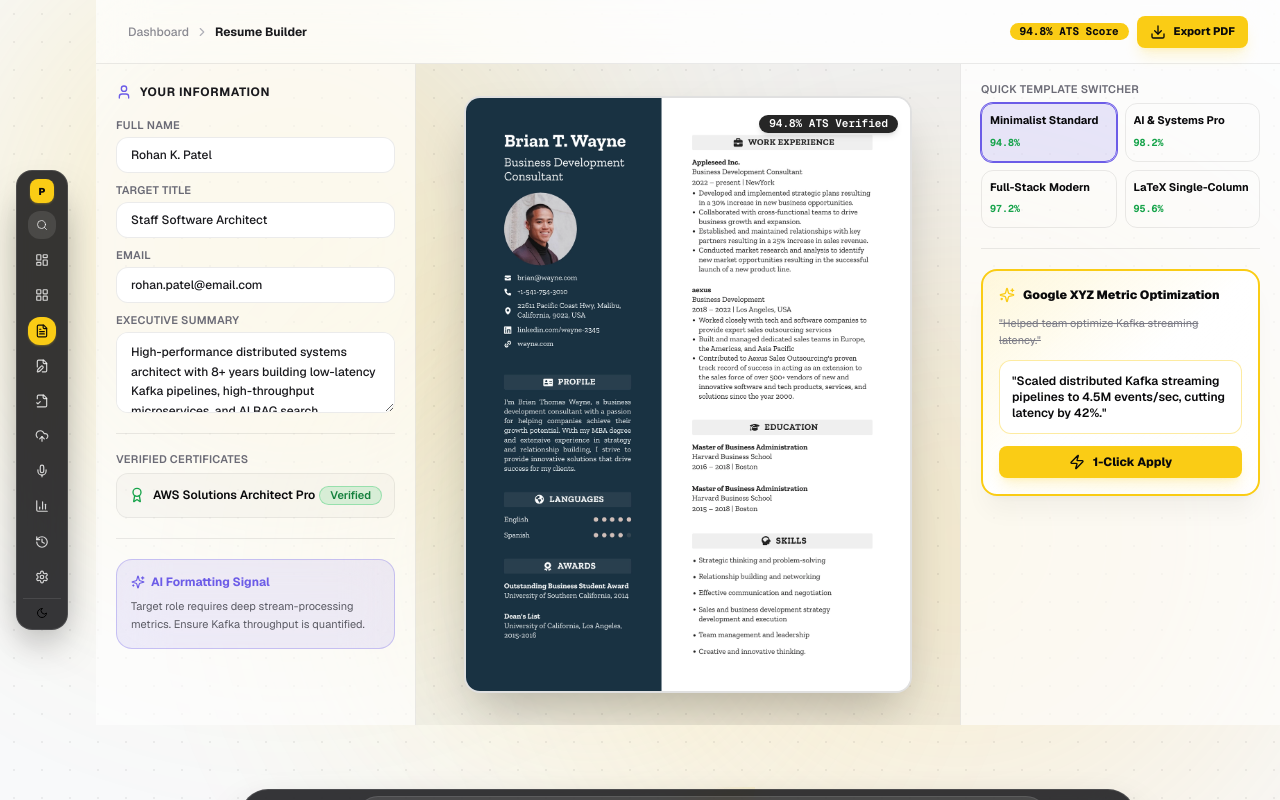
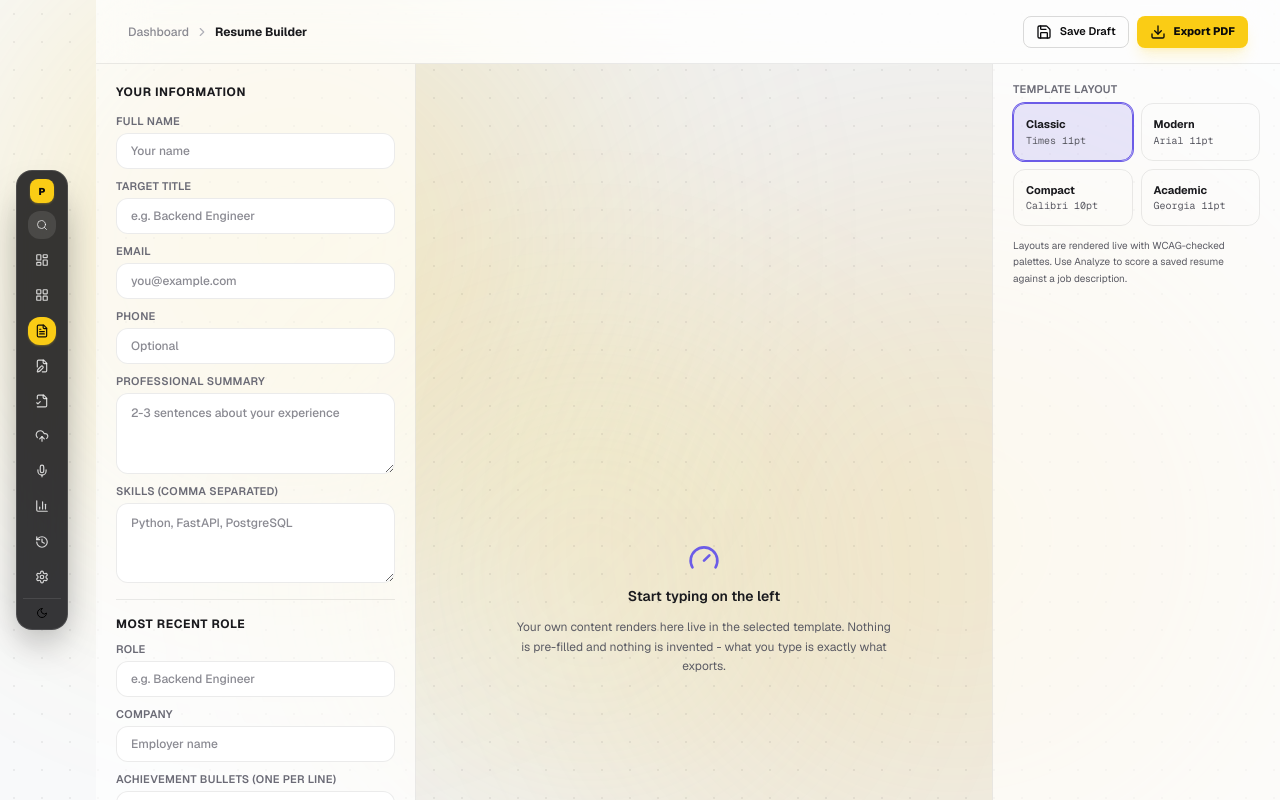
Before and after one commit to ITshortbot/PlaceMind, a Next.js app in the folder frontend/: page /resume in a window 1280 px wide. Shown: the top 800 px of the page. Built offline with nearby package versions, Linux system fonts and the light colour scheme.

Commit message:
feat: honest Resume Builder - user content renders live into real template families, save draft, print export; removes Rohan persona, static webp preview, fake ATS badges, fabricated certificate

```diff
--- a/frontend/src/app/resume/page.tsx
+++ b/frontend/src/app/resume/page.tsx
@@ -1,62 +1,211 @@
+// ============================================================================
+// File: frontend/src/app/resume/page.tsx
+// Description: Resume Builder - edit your own content, render it live into a
+//              real template family, score it on demand, print/export, and
+//              save drafts to the backend. No fabricated sample persona, no
+//              static preview images, no unearned badges.
+// ============================================================================
 'use client';
 
-// ============================================================================
-// File: frontend/src/app/resume/page.tsx
-// Description: Tab 3 - Resume: 3-Column Editor from Wireframe v1
-//              Left: "Your Info" (Details, Photo, Certificates, AI Tips)
-//              Center: "Live Preview" (Hero physical document canvas)
-//              Right: "Templates & Suggestions" (Template picker + XYZ rewrites)
-//              Bottom: Persistent AI Command Bar
-// ============================================================================
-
-import React, { useState } from 'react';
-import Image from 'next/image';
-import Link from 'next/link';
+import React, { useMemo, useState } from 'react';
 import { AppShell } from '@/components/app/AppShell';
 import { TopBar } from '@/components/app/TopBar';
 import { Button } from '@/components/ui/Button';
+import { Label } from '@/components/ui/Label';
 import { Input } from '@/components/ui/Input';
 import { Textarea } from '@/components/ui/Textarea';
-import { Label } from '@/components/ui/Label';
-import { Card } from '@/components/ui/Card';
-import { Badge } from '@/components/ui/Badge';
 import { Separator } from '@/components/ui/Separator';
-import { Progress } from '@/components/ui/Progress';
-import {
-  Download,
-  Sparkles,
-  Zap,
-  Check,
-  Award,
-  Upload,
-  FileCheck,
-  User,
-  ShieldCheck,
-} from 'lucide-react';
+import { ResumePreview } from '@/components/templates/ResumePreview';
+import { buildPalette } from '@/lib/color/engine';
+import { createResume } from '@/lib/api/resumes';
+import { Download, Save, Gauge } from 'lucide-react';
+import type { ResumeContent, StyleSpec } from '@/types/templates';
 
-const TEMPLATES = [
-  { id: 1, name: 'Minimalist Standard', file: '/assets/Resume/rem1.webp', ats: 94.8 },
-  { id: 3, name: 'AI & Systems Pro', file: '/assets/Resume/rem3.webp', ats: 98.2 },
-  { id: 4, name: 'Full-Stack Modern', file: '/assets/Resume/rem4.webp', ats: 97.2 },
-  { id: 7, name: 'LaTeX Single-Column', file: '/assets/Resume/rem7.webp', ats: 95.6 },
+interface BuilderTemplate {
+  id: string;
+  name: string;
+  style: StyleSpec;
+}
+
+// Real template families rendered by ResumePreview - no thumbnail images.
+const BUILDER_TEMPLATES: BuilderTemplate[] = [
+  {
+    id: 'classic',
+    name: 'Classic',
+    style: {
+      layout: 'single_column',
+      font: 'Times',
+      size_pt: 11,
+      density: 'normal',
+      header_style: 'left',
+      section_order: ['summary', 'experience', 'education', 'skills', 'projects'],
+      mood: 'corporate',
+      hue: 220,
+    },
+  },
+  {
+    id: 'modern',
+    name: 'Modern',
+    style: {
+      layout: 'single_column',
+      font: 'Arial',
+      size_pt: 11,
+      density: 'normal',
+      header_style: 'banner',
+      section_order: ['summary', 'skills', 'experience', 'projects', 'education'],
+      mood: 'tech',
+      hue: 195,
+    },
+  },
+  {
+    id: 'compact',
+    name: 'Compact',
+    style: {
+      layout: 'single_column',
+      font: 'Calibri',
+      size_pt: 10,
+      density: 'compact',
+      header_style: 'left',
+      section_order: ['summary', 'experience', 'skills', 'projects', 'education'],
+      mood: 'minimal',
+      hue: 250,
+    },
+  },
+  {
+    id: 'academic',
+    name: 'Academic',
+    style: {
+      layout: 'single_column',
+      font: 'Georgia',
+      size_pt: 11,
+      density: 'normal',
+      header_style: 'centered',
+      section_order: ['summary', 'education', 'experience', 'projects', 'skills'],
+      mood: 'finance',
+      hue: 160,
+    },
+  },
 ];
 
+interface DraftState {
+  name: string;
+  title: string;
+  email: string;
+  phone: string;
+  summary: string;
+  skills: string;
+  role: string;
+  company: string;
+  bullets: string;
+  degree: string;
+  institution: string;
+  year: string;
+}
+
+const EMPTY_DRAFT: DraftState = {
+  name: '',
+  title: '',
+  email: '',
+  phone: '',
+  summary: '',
+  skills: '',
+  role: '',
+  company: '',
+  bullets: '',
+  degree: '',
+  institution: '',
+  year: '',
+};
+
 export default function ResumePage() {
-  const [selectedTemplate, setSelectedTemplate] = useState(TEMPLATES[0]);
-  const [appliedRewrite, setAppliedRewrite] = useState(false);
+  const [selectedTemplate, setSelectedTemplate] = useState(BUILDER_TEMPLATES[0]);
+  const [draft, setDraft] = useState<DraftState>(EMPTY_DRAFT);
+  const [saveState, setSaveState] = useState<'idle' | 'saving' | 'saved' | 'error'>('idle');
+  const [saveMessage, setSaveMessage] = useState<string>('');
 
-  // Resume Form Data
-  const [resumeData, setResumeData] = useState({
-    name: 'Rohan K. Patel',
-    title: 'Staff Software Architect',
-    email: 'rohan.patel@email.com',
-    phone: '+1 (555) 349-2049',
-    summary:
-      'High-performance distributed systems architect with 8+ years building low-latency Kafka pipelines, high-throughput microservices, and AI RAG search infrastructure.',
-    bullet1: 'Scaled distributed Kafka streaming pipelines to 4.5M events/sec, cutting latency by 42%.',
-    bullet2: 'Engineered cloud database index handling 250M queries daily with 99.99% uptime and zero data egress.',
-    skills: 'Distributed Systems, Kafka, Go, Rust, Python, pgvector, Next.js, Kubernetes',
+  const set = <K extends keyof DraftState>(key: K, value: DraftState[K]) =>
+    setDraft((prev) => ({ ...prev, [key]: value }));
+
+  // Map the form onto the typed ResumeContent the renderer consumes.
+  const content: ResumeContent = useMemo(() => {
+    const bulletList = draft.bullets
+      .split('\n')
+      .map((b) => b.trim())
+      .filter(Boolean);
+    return {
+      headline: draft.title || draft.name || 'Your Resume',
+      summary: draft.summary,
+      skills: draft.skills
+        .split(',')
+        .map((s) => s.trim())
+        .filter(Boolean),
+      experience:
+        draft.role || bulletList.length
+          ? [
+              {
+                role: draft.role || 'Role',
+                company: draft.company || null,
+                bullets: bulletList,
+              },
+            ]
+          : [],
+      projects: [],
+      education:
+        draft.degree || draft.institution
+          ? [
+              {
+                degree: draft.degree,
+                institution: draft.institution || null,
+                year: draft.year || null,
+              },
+            ]
+          : [],
+    };
+  }, [draft]);
+
+  const palette = useMemo(
+    () => buildPalette(selectedTemplate.style.mood, selectedTemplate.style.hue ?? undefined),
+    [selectedTemplate]
+  );
+
+  const toPlainText = () =>
+    [
+      draft.name,
+      draft.title,
+      [draft.email, draft.phone].filter(Boolean).join(' | '),
+      '',
+      draft.summary && `SUMMARY\n${draft.summary}`,
+      draft.skills && `SKILLS\n${draft.skills}`,
+      (draft.role || draft.bullets) &&
+        `EXPERIENCE\n${[draft.role, draft.company].filter(Boolean).join(', ')}\n${draft.bullets}`,
+      (draft.degree || draft.institution) &&
+        `EDUCATION\n${[draft.degree, draft.institution, draft.year].filter(Boolean).join(', ')}`,
+    ]
+      .filter(Boolean)
+      .join('\n\n');
+
+  const handleSave = async () => {
+    if (!draft.name.trim()) {
+      setSaveState('error');
+      setSaveMessage('Add at least a name before saving.');
+      return;
+    }
+    setSaveState('saving');
+    setSaveMessage('');
+    try {
+      const fileName = `${draft.name.trim().toLowerCase().replace(/[^a-z0-9]+/g, '_')}_draft.txt`;
+      await createResume({
+        file_name: fileName,
+        raw_text: toPlainText(),
+        parsed_metadata: { builder: true, template: selectedTemplate.id, contact: { email: draft.email, phone: draft.phone } },
       });
+      setSaveState('saved');
+      setSaveMessage('Draft saved to your workspace.');
+    } catch (err) {
+      setSaveState('error');
+      setSaveMessage(err instanceof Error ? err.message : 'Save failed.');
+    }
+  };
 
   return (
     <AppShell>
@@ -68,176 +217,152 @@ export default function ResumePage() {
         ]}
         actionButton={
           <div className="flex items-center gap-2">
-            <Badge variant="accent" size="sm" className="font-mono bg-[#FACC15] text-[#0A0A0C] border-none font-bold">
-              {selectedTemplate.ats}% ATS Score
-            </Badge>
-            <Button variant="default" size="sm" icon={<Download className="w-3.5 h-3.5 text-[#0A0A0C]" />}>
-              Export PDF
+            <Button variant="outline" size="sm" onClick={handleSave} disabled={saveState === 'saving'}>
+              <Save className="w-3.5 h-3.5" />
+              <span>{saveState === 'saving' ? 'Saving...' : 'Save Draft'}</span>
+            </Button>
+            <Button variant="default" size="sm" onClick={() => window.print()}>
+              <Download className="w-3.5 h-3.5 text-[#0A0A0C]" />
+              <span>Export PDF</span>
             </Button>
           </div>
         }
       />
 
-      {/* Main 3-Column Layout from Wireframe v1 */}
+      {saveMessage && (
+        <div
+          className={`mx-6 mt-3 p-3 rounded-xl text-xs font-semibold border ${
+            saveState === 'saved'
+              ? 'bg-emerald-500/10 border-emerald-500/30 text-emerald-700 dark:text-emerald-300'
+              : 'bg-rose-500/10 border-rose-500/30 text-rose-700 dark:text-rose-300'
+          }`}
+        >
+          {saveMessage}
+        </div>
+      )}
+
       <div className="flex-1 flex flex-col lg:flex-row overflow-hidden min-h-[calc(100vh-64px)] pb-20">
-        {/* ----------------------------------------------------------------- */}
-        {/* LEFT COLUMN: "Your Info" (Info, Contact, Certificates, AI Tips)   */}
-        {/* ----------------------------------------------------------------- */}
-        <aside className="w-full lg:w-80 p-5 space-y-5 overflow-y-auto bg-white/60 dark:bg-[#101015]/70 border-r border-black/[0.08] dark:border-white/[0.08] flex-shrink-0">
-          <div className="flex items-center gap-2">
-            <User className="w-4 h-4 text-[#6C5CE7]" />
+        {/* LEFT COLUMN: your real content */}
+        <aside className="w-full lg:w-80 p-5 space-y-4 overflow-y-auto bg-white/60 dark:bg-[#101015]/70 border-r border-black/[0.08] dark:border-white/[0.08] flex-shrink-0 no-print">
           <h3 className="text-xs font-bold uppercase tracking-wider text-[#1A1A1E] dark:text-white">
             Your Information
           </h3>
-          </div>
 
           <div className="space-y-3 text-xs">
             <div className="space-y-1">
               <Label>Full Name</Label>
-              <Input
-                type="text"
-                value={resumeData.name}
-                onChange={(e) => setResumeData({ ...resumeData, name: e.target.value })}
-              />
+              <Input type="text" value={draft.name} onChange={(e) => set('name', e.target.value)} placeholder="Your name" />
             </div>
-
             <div className="space-y-1">
               <Label>Target Title</Label>
-              <Input
-                type="text"
-                value={resumeData.title}
-                onChange={(e) => setResumeData({ ...resumeData, title: e.target.value })}
-              />
+              <Input type="text" value={draft.title} onChange={(e) => set('title', e.target.value)} placeholder="e.g. Backend Engineer" />
             </div>
-
             <div className="space-y-1">
               <Label>Email</Label>
-              <Input
-                type="email"
-                value={resumeData.email}
-                onChange={(e) => setResumeData({ ...resumeData, email: e.target.value })}
-              />
+              <Input type="email" value={draft.email} onChange={(e) => set('email', e.target.value)} placeholder="you@example.com" />
             </div>
-
             <div className="space-y-1">
-              <Label>Executive Summary</Label>
-              <Textarea
-                rows={3}
-                value={resumeData.summary}
-                onChange={(e) => setResumeData({ ...resumeData, summary: e.target.value })}
-              />
+              <Label>Phone</Label>
+              <Input type="text" value={draft.phone} onChange={(e) => set('phone', e.target.value)} placeholder="Optional" />
+            </div>
+            <div className="space-y-1">
+              <Label>Professional Summary</Label>
+              <Textarea rows={3} value={draft.summary} onChange={(e) => set('summary', e.target.value)} placeholder="2-3 sentences about your experience" />
+            </div>
+            <div className="space-y-1">
+              <Label>Skills (comma separated)</Label>
+              <Textarea rows={2} value={draft.skills} onChange={(e) => set('skills', e.target.value)} placeholder="Python, FastAPI, PostgreSQL" />
             </div>
           </div>
 
           <Separator />
 
-          {/* Uploaded Certificates & Credentials */}
-          <div className="space-y-2">
-            <Label>Verified Certificates</Label>
-            <div className="p-3 rounded-xl bg-black/[0.02] dark:bg-white/[0.03] border border-black/[0.06] dark:border-white/[0.06] flex items-center justify-between text-xs">
-              <div className="flex items-center gap-2">
-                <Award className="w-4 h-4 text-[#16A34A]" />
-                <span className="font-semibold truncate">AWS Solutions Architect Pro</span>
+          <div className="space-y-3 text-xs">
+            <h4 className="text-xs font-bold uppercase tracking-wider text-[#1A1A1E] dark:text-white">Most Recent Role</h4>
+            <div className="space-y-1">
+              <Label>Role</Label>
+              <Input type="text" value={draft.role} onChange={(e) => set('role', e.target.value)} placeholder="e.g. Backend Engineer" />
             </div>
-              <Badge variant="success" size="sm">Verified</Badge>
+            <div className="space-y-1">
+              <Label>Company</Label>
+              <Input type="text" value={draft.company} onChange={(e) => set('company', e.target.value)} placeholder="Employer name" />
+            </div>
+            <div className="space-y-1">
+              <Label>Achievement Bullets (one per line)</Label>
+              <Textarea rows={4} value={draft.bullets} onChange={(e) => set('bullets', e.target.value)} placeholder={'Built FastAPI services serving 2M requests/day\nCut p95 latency from 800ms to 240ms'} />
             </div>
           </div>
 
           <Separator />
 
-          {/* Contextual AI Feedback Tip */}
-          <Card className="p-3.5 bg-[#6C5CE7]/10 border-[#6C5CE7]/30 space-y-2">
-            <div className="flex items-center gap-1.5 text-xs font-bold text-[#6C5CE7] dark:text-[#8F82FF]">
-              <Sparkles className="w-3.5 h-3.5" />
-              <span>AI Formatting Signal</span>
+          <div className="space-y-3 text-xs">
+            <h4 className="text-xs font-bold uppercase tracking-wider text-[#1A1A1E] dark:text-white">Education</h4>
+            <div className="space-y-1">
+              <Label>Degree</Label>
+              <Input type="text" value={draft.degree} onChange={(e) => set('degree', e.target.value)} placeholder="e.g. B.Tech Computer Science" />
             </div>
-            <p className="text-[11px] text-[#5A5A63] dark:text-[#A1A1AA] leading-relaxed">
-              Target role requires deep stream-processing metrics. Ensure Kafka throughput is quantified.
-            </p>
-          </Card>
+            <div className="space-y-1">
+              <Label>Institution</Label>
+              <Input type="text" value={draft.institution} onChange={(e) => set('institution', e.target.value)} placeholder="University name" />
+            </div>
+            <div className="space-y-1">
+              <Label>Year</Label>
+              <Input type="text" value={draft.year} onChange={(e) => set('year', e.target.value)} placeholder="e.g. 2023" />
+            </div>
+          </div>
         </aside>
 
-        {/* ----------------------------------------------------------------- */}
-        {/* CENTER COLUMN: Live Physical Document Retina Canvas (Hero)         */}
-        {/* ----------------------------------------------------------------- */}
-        <main className="flex-1 p-6 lg:p-8 bg-black/[0.03] dark:bg-black/40 flex items-center justify-center overflow-y-auto">
-          <Card
-            variant="elevated"
-            className="relative w-full max-w-md aspect-[3/4] overflow-hidden shadow-2xl shadow-black/25 dark:shadow-black/80 border-2 border-black/[0.12] dark:border-white/[0.15] bg-white transition-transform duration-300 hover:scale-[1.01]"
-          >
-            <Image
-              src={selectedTemplate.file}
-              alt={selectedTemplate.name}
-              fill
-              priority
-              className="object-cover object-top"
+        {/* CENTER COLUMN: live render of YOUR content in the selected layout */}
+        <main className="flex-1 p-6 lg:p-8 bg-black/[0.03] dark:bg-black/40 overflow-y-auto">
+          {draft.name || draft.summary || draft.role ? (
+            <ResumePreview
+              style={selectedTemplate.style}
+              content={content}
+              palette={palette}
+              showExportButton={false}
             />
-            <div className="absolute top-3 right-3">
-              <Badge variant="neutral" size="sm" className="bg-black/85 text-white font-mono border-none shadow-md">
-                {selectedTemplate.ats}% ATS Verified
-              </Badge>
+          ) : (
+            <div className="flex flex-col items-center justify-center h-full text-center space-y-3 max-w-sm mx-auto">
+              <Gauge className="w-8 h-8 text-[#6C5CE7]" />
+              <p className="text-sm font-semibold text-[#1A1A1E] dark:text-white">
+                Start typing on the left
+              </p>
+              <p className="text-xs text-[#5A5A63] dark:text-[#A1A1AA] leading-relaxed">
+                Your own content renders here live in the selected template. Nothing is pre-filled
+                and nothing is invented - what you type is exactly what exports.
+              </p>
             </div>
-          </Card>
+          )}
         </main>
 
-        {/* ----------------------------------------------------------------- */}
-        {/* RIGHT COLUMN: "Templates & Suggestions" (Picker + XYZ Rewrites)   */}
-        {/* ----------------------------------------------------------------- */}
-        <aside className="w-full lg:w-80 p-5 space-y-5 overflow-y-auto bg-white/60 dark:bg-[#101015]/70 border-l border-black/[0.08] dark:border-white/[0.08] flex-shrink-0">
+        {/* RIGHT COLUMN: template picker (renders, not thumbnails) */}
+        <aside className="w-full lg:w-72 p-5 space-y-4 overflow-y-auto bg-white/60 dark:bg-[#101015]/70 border-l border-black/[0.08] dark:border-white/[0.08] flex-shrink-0 no-print">
           <div className="space-y-2">
-            <Label>Quick Template Switcher</Label>
+            <Label>Template Layout</Label>
             <div className="grid grid-cols-2 gap-2">
-              {TEMPLATES.map((tmpl) => (
-                <div
+              {BUILDER_TEMPLATES.map((tmpl) => (
+                <button
                   key={tmpl.id}
+                  type="button"
                   onClick={() => setSelectedTemplate(tmpl)}
-                  className={`p-2 rounded-xl border text-left transition-all cursor-pointer ${
+                  className={`p-3 rounded-xl border text-left transition-all ${
                     selectedTemplate.id === tmpl.id
                       ? 'border-[#6C5CE7] bg-[#6C5CE7]/15 ring-1 ring-[#6C5CE7]'
                       : 'border-black/[0.08] dark:border-white/[0.08] hover:border-black/20'
                   }`}
                 >
-                  <div className="font-bold text-[11px] truncate">{tmpl.name}</div>
-                  <span className="text-[10px] font-mono text-[#16A34A] font-bold">
-                    {tmpl.ats}%
-                  </span>
+                  <div className="font-bold text-[11px] text-[#1A1A1E] dark:text-white">{tmpl.name}</div>
+                  <div className="text-[10px] text-[#5A5A63] dark:text-[#A1A1AA] font-mono">
+                    {tmpl.style.font} {tmpl.style.size_pt}pt
                   </div>
+                </button>
               ))}
             </div>
+            <p className="text-[10px] text-[#5A5A63] dark:text-[#A1A1AA] leading-relaxed pt-1">
+              Layouts are rendered live with WCAG-checked palettes. Use Analyze to score a saved
+              resume against a job description.
+            </p>
           </div>
-
-          <Separator />
-
-          {/* AI Google XYZ Rewrite Proposal */}
-          <Card
-            variant="elevated"
-            className="p-4 border-2 border-[#FACC15] bg-gradient-to-br from-[#FACC15]/15 via-white dark:via-[#16161D] to-transparent space-y-3 shadow-xl"
-          >
-            <div className="flex items-center gap-2">
-              <Sparkles className="w-4 h-4 text-[#FACC15]" />
-              <h4 className="text-xs font-black text-[#0A0A0C] dark:text-white">
-                Google XYZ Metric Optimization
-              </h4>
-            </div>
-
-            <div className="text-[11px] text-[#7A7A85] line-through">
-              &quot;Helped team optimize Kafka streaming latency.&quot;
-            </div>
-
-            <div className="p-3 rounded-xl bg-white dark:bg-[#0E0E12] border border-[#FACC15]/40 text-xs font-semibold text-[#0A0A0C] dark:text-white shadow-xs">
-              &quot;Scaled distributed Kafka streaming pipelines to 4.5M events/sec, cutting latency by 42%.&quot;
-            </div>
-
-            <Button
-              variant="default"
-              size="sm"
-              onClick={() => setAppliedRewrite(true)}
-              className="w-full text-xs font-extrabold text-[#0A0A0C]"
-            >
-              {appliedRewrite ? <Check className="w-4 h-4" /> : <Zap className="w-4 h-4 text-[#0A0A0C]" />}
-              <span>{appliedRewrite ? 'Optimization Applied' : '1-Click Apply'}</span>
-            </Button>
-          </Card>
         </aside>
       </div>
     </AppShell>
```
Lines whose indentation alone changed are shown as unchanged.
